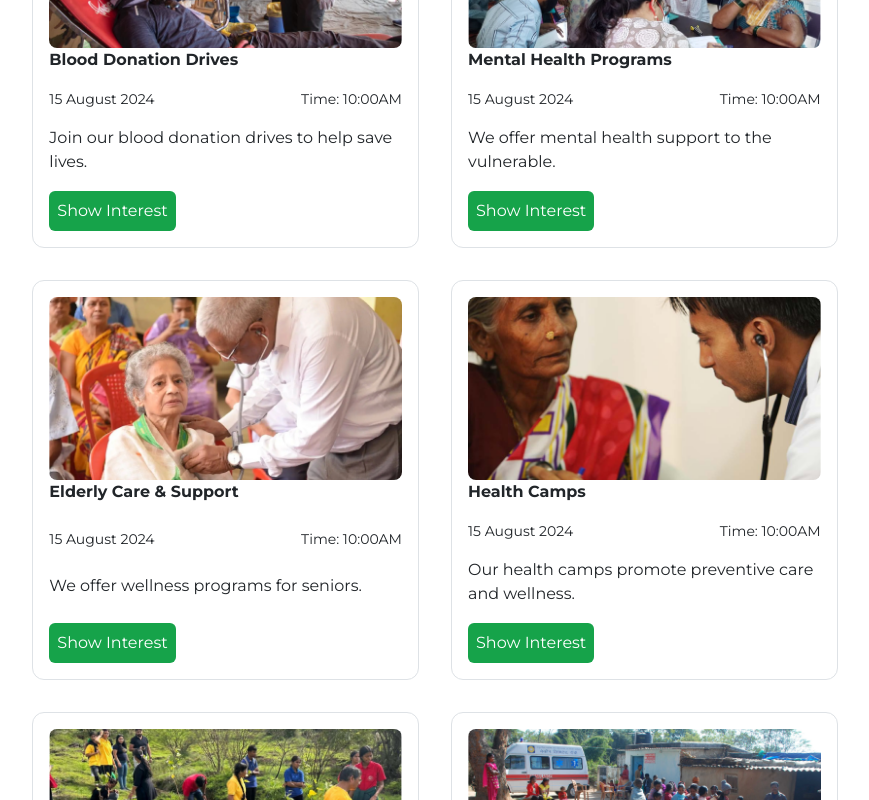
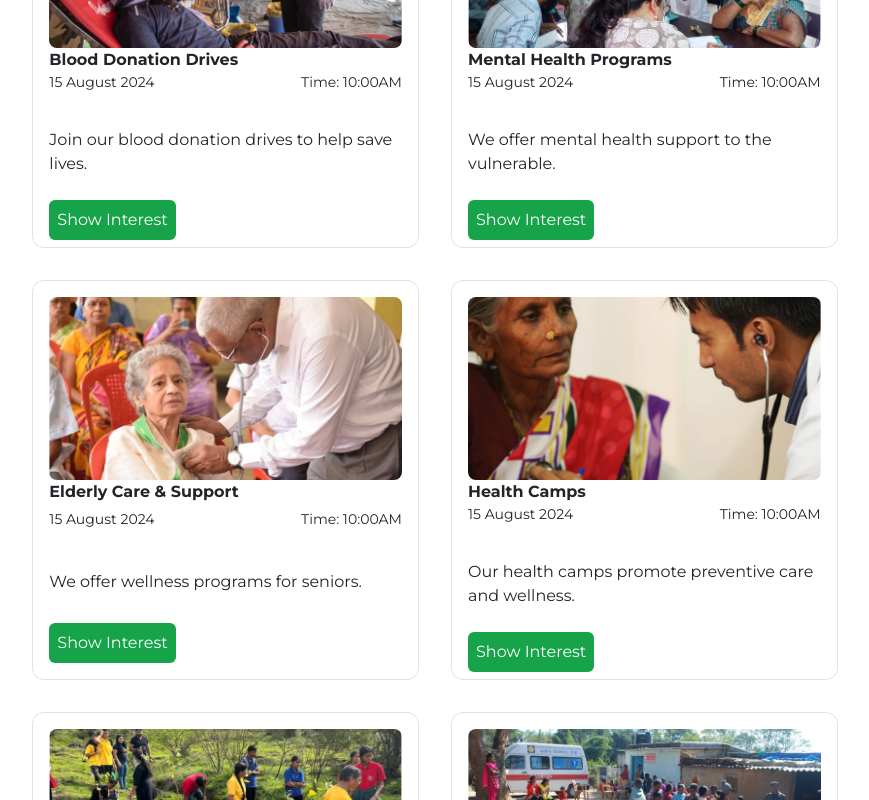
Before and after one commit to nikkibarnwal/renu-health-care, a React (Create React App) app: page /Events in a window 1280 px wide. Shown: the part 1100-1900 px from the top of the page, without its empty margins (205-1074 px from the left). Built offline with nearby package versions, Linux system fonts and the light colour scheme.

Commit message:
completed my event part

```diff
--- a/src/Components/Events/Events.js
+++ b/src/Components/Events/Events.js
@@ -61,11 +61,11 @@ const Card = ({ event }) => {
 
     {/* Flex container for date and time */}
     <div className="flex justify-between text-sm">
-      <p className="event-date">{event.date}</p>
+      <p className="event-date mb-9">{event.date}</p>
       <p className="event-time">Time: {event.time}</p>
     </div>
 
-    <p className="event-content">{event.description}</p>
+    <p className="event-content mb-4">{event.description}</p>
 
     {/* Show Interest button aligned to the left */}
     <div className="flex justify-start">
```
